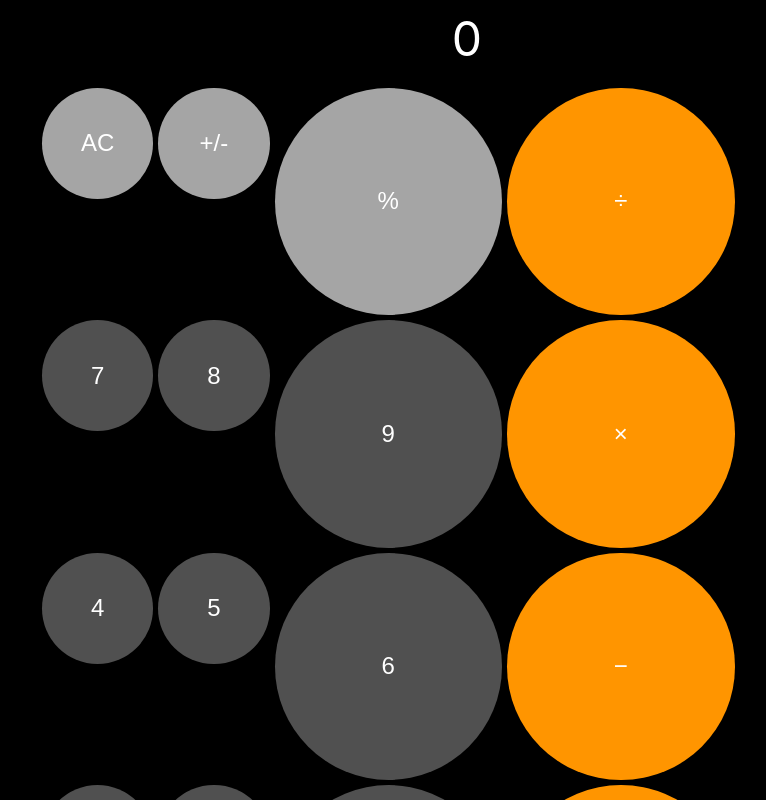
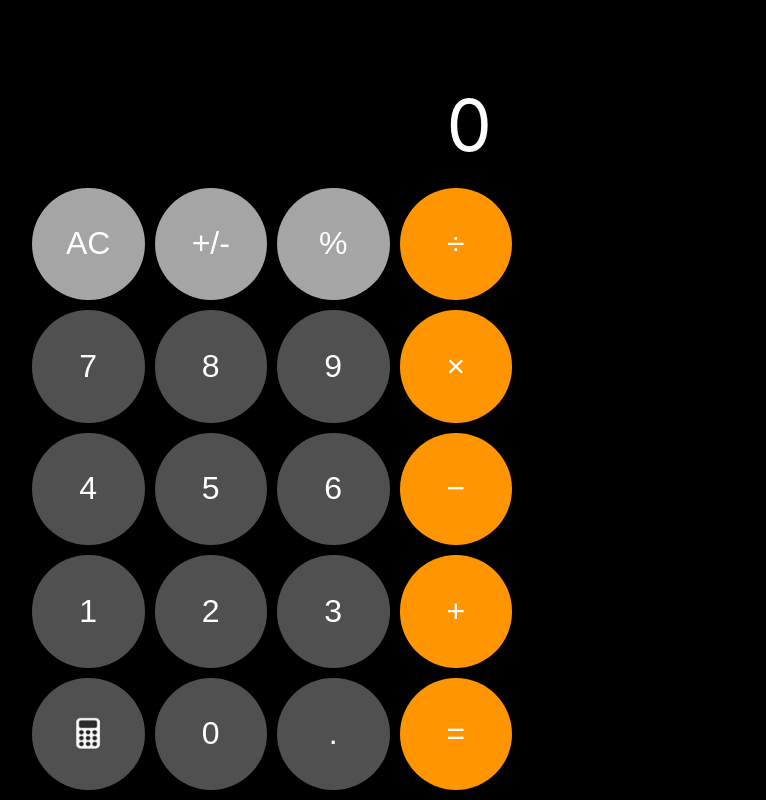
Before and after one commit to BidWizard-dev/calc-magic, a React (Create React App) app: page / in a window 1280 px wide. Shown: the top 800 px of the page, without its empty margins (368-1134 px from the left). Built offline with nearby package versions, Linux system fonts and the light colour scheme.

Commit message:
Updated calculator layout and added calculator icon

```diff
--- a/src/Calculator.css
+++ b/src/Calculator.css
@@ -2,39 +2,48 @@
 body, html {
     margin: 0;
     padding: 0;
+    width: 100%;
+    height: 100vh;
+    background-color: black;
+  }
+
+  #root {
+    width: 100%;
     height: 100%;
-    background-color: black;
     display: flex;
     justify-content: center;
     align-items: flex-end;
   }
 
   .calculator {
-    width: 100%;
-    max-width: 500px; /* Set max width to 500px */
-    margin: 0 auto;
+    width: 100vw; /* Use viewport width */
+    max-width: 500px;
     background-color: black;
-    padding: 20px;
+    padding: 10px;
     box-sizing: border-box;
   }
 
   .display {
     background-color: black;
     color: white;
-    font-size: 3em;
+    font-size: 4.5em;
     padding: 20px;
     text-align: right;
+    width: 100%;
+    box-sizing: border-box;
   }
 
   .buttons {
     display: grid;
     grid-template-columns: repeat(4, 1fr);
-    gap: 5px;
+    gap: 10px;
+    width: 100%;
+    box-sizing: border-box;
   }
 
+  /* Rest of your button styles remain the same */
   button {
-    padding: 20px;
-    font-size: 1.5em;
+    font-size: 2em;
     border: none;
     background-color: #505050;
     color: white;
@@ -42,7 +51,7 @@ body, html {
     transition: background-color 0.2s;
     border-radius: 50%;
     width: 100%;
-    aspect-ratio: 1; /* Ensures buttons are square */
+    aspect-ratio: 1;
     display: flex;
     align-items: center;
     justify-content: center;
@@ -58,10 +67,17 @@ body, html {
   }
 
   button.zero {
-    grid-column: span 2;
-    border-radius: 35px; /* Keep it circular on the sides */
+    grid-column: span 1;
+    border-radius: 50%;
+    width: 100%;
+    aspect-ratio: 1;
   }
 
   button:hover {
     background-color: #666;
   }
+
+  .calculator-icon {
+    width: 32px;
+    height: 40px;
+  }
--- a/src/Calculator.js
+++ b/src/Calculator.js
@@ -1,6 +1,7 @@
 // src/Calculator.js
 import React, { useState } from 'react';
 import './Calculator.css';
+import calcIcon from './calc.png';
 
 function Calculator() {
   const [display, setDisplay] = useState('');
@@ -41,8 +42,15 @@ function Calculator() {
         <button onClick={() => handleButtonClick('2')}>2</button>
         <button onClick={() => handleButtonClick('3')}>3</button>
         <button className="orange" onClick={() => handleButtonClick('+')}>+</button>
+        <button>
+          <img
+            src={calcIcon}
+            alt="calculator"
+            className="calculator-icon"
+          />
+        </button>
         <button className="zero" onClick={() => handleButtonClick('0')}>0</button>
-        <button onClick={() => handleButtonClick('.')}>.</button>
+        <button className="dot" onClick={() => handleButtonClick('.')}>.</button>
         <button className="orange" onClick={handleCalculate}>=</button>
       </div>
     </div>
```
Also changed, not shown: src/calc.png (added).
